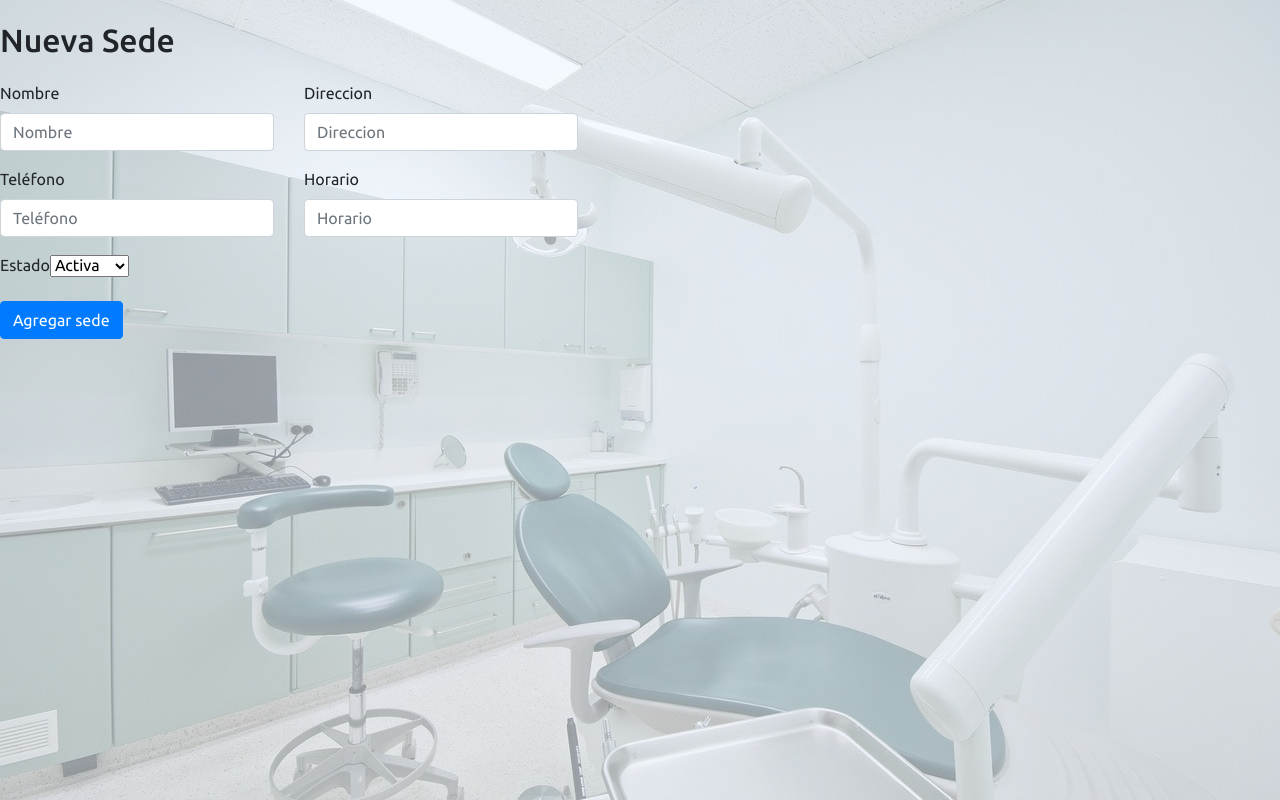
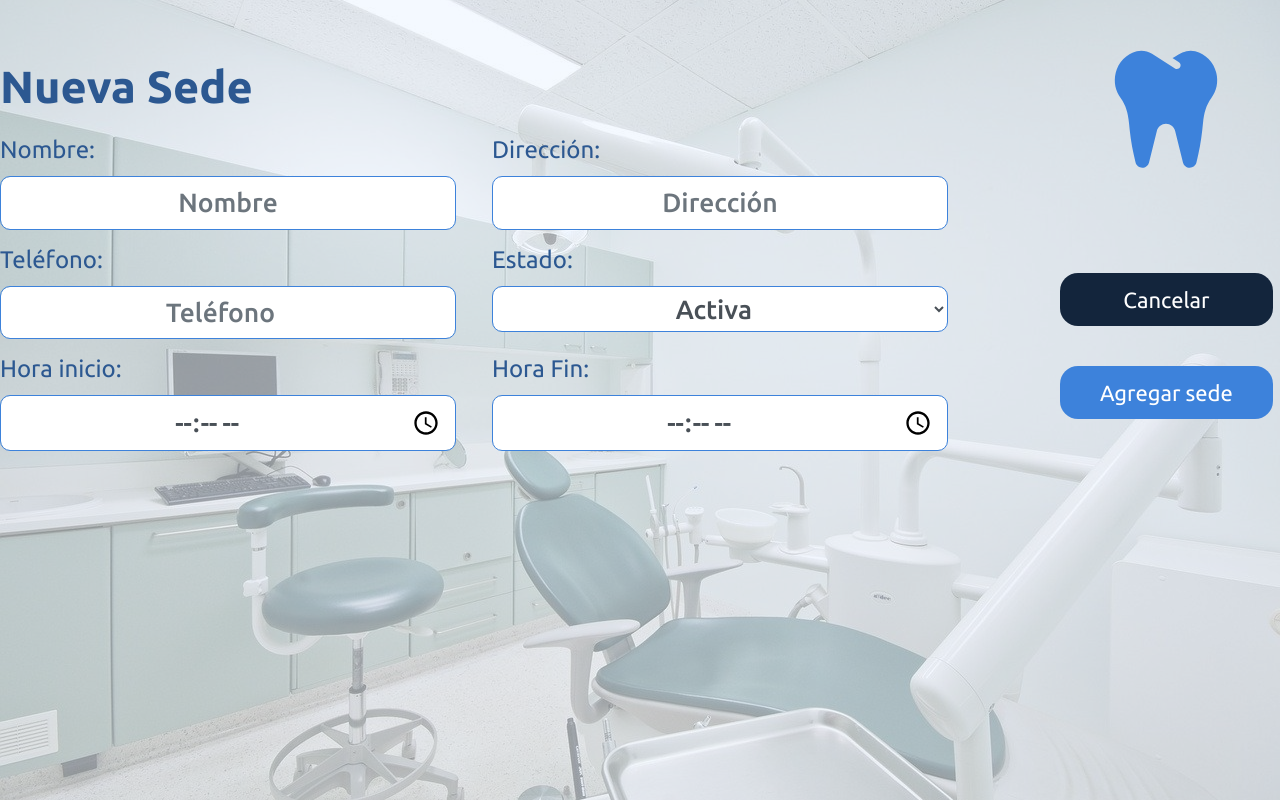
Before and after one commit to ZohanJS/Front-Gestor-Citas, a React (Create React App) app: page /sedes/nuevo in a window 1280 px wide. Built offline with nearby package versions, Linux system fonts and the light colour scheme.

Commit message:
Estilo formulario sedes y navegacion

```diff
--- a/package.json
+++ b/package.json
@@ -19,7 +19,7 @@
     "sweetalert2": "^8.8.3"
   },
   "scripts": {
-    "start": "react-scripts start",
+    "start": "react-scripts --openssl-legacy-provider start",
     "build": "react-scripts build",
     "test": "react-scripts test",
     "eject": "react-scripts eject"
--- a/public/css/app.css
+++ b/public/css/app.css
@@ -24,6 +24,7 @@ h2 {
     font-family: var(--fontTexto);
     color: white;
     font-size: 3rem;
+    text-align: center;
 }
 .contenedor {
     max-width: 1400px;
--- a/src/componentes/sedes/EditarSede.js
+++ b/src/componentes/sedes/EditarSede.js
@@ -9,8 +9,8 @@ function EditarSede({}){
 
     return (
       <div className="">
-        <h1>Editar Sede </h1>
         <SedeForm
+          titulo="Editar sede"
           handleSubmit={editarSede}
           handleChange={handleChange}
           validarSede={validarSede}
--- a/src/componentes/sedes/NuevaSede.js
+++ b/src/componentes/sedes/NuevaSede.js
@@ -7,8 +7,8 @@ function NuevaSede(){
 
   return (
     <div >
-      <h1>Nueva Sede </h1>
       <SedeForm
+        titulo="Nueva Sede"
         handleSubmit={agregarSede}
         handleChange={handleChange}
         validarSede={validarSede}
--- a/src/componentes/sedes/Sede.js
+++ b/src/componentes/sedes/Sede.js
@@ -48,7 +48,6 @@ function Sede({sede}) {
                 <td className="estado">{(estado)?"Activa":"Inactiva"}</td>
                 <td>
                     <div>
-                        <Button onClick={eliminarSede} className="btnIcon" id="delete"><FontAwesomeIcon icon={faTrashAlt}></FontAwesomeIcon></Button>
                         <Button onClick={() => push('/sedes/editar', { sede })} className="btnIcon" id="edit"><FontAwesomeIcon icon={faPen}></FontAwesomeIcon></Button>
                     </div>
                 </td>
--- /dev/null
+++ b/src/componentes/sedes/SedeForm.css
@@ -0,0 +1,77 @@
+.containerFormularioSede {
+    display: flex;
+    flex-flow: row wrap;
+    justify-content: CENTER;
+    width: 100%;
+    height: 80%;
+    margin-top:60px;
+  }
+
+  .containerFormularioSede h4 {
+    font-weight: 900;
+    color: var(--text);
+    font-size: 45px;
+    padding-bottom: 10px;
+  }
+
+  .grillaSede {
+    display: grid;
+    grid-template-columns: repeat(2, 1fr);
+    gap: 0.5em 1.5em;
+    color: var(--text);
+    font-size: 24px;
+  }
+
+  .botoneraSede {
+    position: relative;
+    display: flex;
+    align-items: flex-end;
+    width: auto;
+    margin: 2em;
+    transform:translateX(80px)
+  }
+
+  .botonesSede {
+    display: flex;
+    flex-flow: column nowrap;
+    justify-content: center;
+    position: relative;
+    justify-content: center;
+  }
+
+  .logo {
+    position: absolute;
+    color: var(--light);
+    font-size: 8em;
+    top: 0;
+    left: 0;
+    right: 0;
+    margin: auto;
+  }
+
+  .btn_registroSede {
+    border-radius: 18px !important;
+    margin-bottom: 40px;
+    background-color: #13253c !important;
+    border: 0 !important;
+    text-align: center !important;
+    padding: 10px 40px;
+    font-size: 22px;
+    width: 100%;
+    margin: auto;
+  }
+
+  .btn2registroSede {
+    margin-top: 40px;
+    background-color: #3d82db !important;
+  }
+
+  #horaInicio{
+    width:100%;
+
+  }
+
+  #horaFin{
+    width:100%;
+
+  }
--- a/src/componentes/sedes/SedeForm.js
+++ b/src/componentes/sedes/SedeForm.js
@@ -1,107 +1,133 @@
-import React from 'react';
-import { Form, Input , Row, Button, Label, FormGroup, Col} from 'reactstrap';
+import React from "react";
+import { FontAwesomeIcon } from "@fortawesome/react-fontawesome";
+import { faTooth } from "@fortawesome/free-solid-svg-icons";
+import "./SedeForm.css";
+import { Link } from "react-router-dom";
 
-
-export function SedeForm({ handleSubmit, handleChange, validarSede, sede, buttonText }){
+export function SedeForm ({
+  handleSubmit,
+  handleChange,
+  validarSede,
+  sede,
+  buttonText,
+  titulo,
+}) {
+  console.log(sede);
   return (
-    <div >
-      <Form onSubmit={handleSubmit}>
-      <Row form>
-        <Col md={6}>
-          <FormGroup>
-            <Label for="nombre">
-              Nombre
-            </Label>
-            <Input
+    <form className="containerFormularioSede" onSubmit={handleSubmit}>
+      <div>
+        <h4>{titulo}</h4>
+        <div className="grillaSede">
+          <div>
+            <label>Nombre:</label>
+            <input
+              className="form-control us-cn"
+              name="nombre"
               id="nombre"
-              name="nombre"
               placeholder="Nombre"
               type="text"
               value={sede.nombre}
               onChange={handleChange}
+              required
             />
-          </FormGroup>
-        </Col>
-        <Col md={6}>
-          <FormGroup>
-            <Label for="direccion">
-              Direccion
-            </Label>
-            <Input
+          </div>
+
+          <div>
+            <label>Dirección: </label>
+            <input
+              className="form-control us-cn"
+              name="direccion"
               id="direccion"
-              name="direccion"
-              placeholder="Direccion"
+              placeholder="Dirección"
               type="text"
               value={sede.direccion}
               onChange={handleChange}
+              required
             />
-          </FormGroup>
-        </Col>
-      </Row>
-      <Row form>
-        <Col md={6}>
-          <FormGroup>
-            <Label for="telefono">
-              Teléfono
-            </Label>
-            <Input
+          </div>
+
+          <div>
+            <label>Teléfono: </label>
+            <input
+              className="form-control us-cn"
+              name="telefono"
               id="telefono"
-              name="telefono"
               placeholder="Teléfono"
-              value={ sede.telefono }
               type="number"
+              value={sede.telefono}
               onChange={handleChange}
+              required
+              autoComplete="off"
             />
-          </FormGroup>
-        </Col>
-        <Col md={6}>
-          <FormGroup>
-            <Label for="horario">
-              Horario
-            </Label>
-            <Input
-              id="horario"
-              name="horario"
-              placeholder="Horario"
-              type="text"
-              value={sede.horario}
-              onChange={handleChange}
-            />
-          </FormGroup>
-        </Col>
-      </Row>
-      <Row form>
-        <Col md={6}>
-          <FormGroup>
-            <Label for="estado">
-              Estado
-            </Label>
-            <Input
+          </div>
 
+          <div>
+            <label> Estado: </label>
+            <select
+              className="form-control us-cn selectRegistro"
               id="estado"
               name="estado"
               placeholder="Estado"
               type="select"
               value={sede.estado}
               onChange={handleChange}
-
-              >
-
+              defaultValue={sede.estado}
+            >
+              <option selected>Elige...</option>
               <option value={true}>Activa </option>
               <option value={false}>Inactiva </option>
+            </select>
+          </div>
 
-            </Input>
-          </FormGroup>
-        </Col>
-      </Row>
+          <div>
+            <label>Hora inicio:</label>
+            <input
+              className="form-control us-cn"
+              name="horaInicioSede"
+              id="horaInicio"
+              placeholder="Hora Inicio"
+              type="time"
+              value={sede.horaInicioSede}
+              onChange={handleChange}
+              required
+            />
+          </div>
 
-      <Button
-        color="primary"
-      >
-        {buttonText}
-      </Button>
-    </Form>
-  </div>
-
-  )
+          <div>
+            <label>Hora Fin: </label>
+            <input
+              className="form-control us-cn"
+              name="horaFinSede"
+              id="horaFin"
+              placeholder="Hora Fin"
+              type="time"
+              value={sede.horaFinSede}
+              onChange={handleChange}
+              required
+            />
+          </div>
+        </div>
+      </div>
+      <div className="botoneraSede">
+        <div className="botonesSede">
+          <FontAwesomeIcon
+            icon={faTooth}
+            className="logo"
+          ></FontAwesomeIcon>
+          <Link to={"/sedes"}>
+          <input
+            type="button"
+            value="Cancelar"
+            className="btn_registroSede btn btn-primary"
+          />
+          </Link>
+          <input
+            type="submit"
+            className="btn_registroSede btn btn-primary btn2registroSede"
+            value={buttonText}
+          ></input>
+        </div>
+      </div>
+    </form>
+  );
 }
--- a/src/componentes/sedes/hooksSedes/useEditarSedeController.js
+++ b/src/componentes/sedes/hooksSedes/useEditarSedeController.js
@@ -19,8 +19,27 @@ export function useEditarSedeController(currentSede) {
     })
   }
 
+  function horarioSede(hora) {
+    let horas = hora.split(':');
+    let data = '';
+    if(parseInt(horas[0]) < 12) {
+      return data = `${hora} AM`
+    }
+    else{
+      if(parseInt(horas[0]) == 12) {
+        return data = `${hora} PM`
+      }
+      if(parseInt(horas[0]) == 0) {
+        return data = `${horas[0]+12}:${horas[1]} AM`
+      }
+      return data = `${horas[0]-12}:${horas[1]} PM`
+    }
+  }
+
   function editarSede(event) {
     event.preventDefault();
+    sede.horario = `${horarioSede(sede.horaInicioSede)} - ${horarioSede(sede.horaFinSede)}`
+    console.log(sede);
     odontologoAxios.put(`/api/sede/update/${currentSede._id}`, sede, {
       headers: {
         Authorization: `Bearer ${auth.token}`,
@@ -41,7 +60,7 @@ export function useEditarSedeController(currentSede) {
           )
 
         }
-        push('/');
+        push('/sedes');
       }).catch(() => {
       Swal.fire({
         type: 'error',
@@ -52,8 +71,8 @@ export function useEditarSedeController(currentSede) {
   }
 
   function validarSede() {
-    const {nombre, direccion, telefono, horario, estado} = sede;
-    return !nombre.length || !direccion.length || !telefono.length || !horario.length || !estado.length;
+    const {nombre, direccion, telefono, estado, horaInicioSede, horaFinSede} = sede;
+    return !nombre.length || !direccion.length || !telefono.length || !estado.length || !horaInicioSede.length || !horaFinSede.length ;
   }
 
   if(!auth.auth && (localStorage.getItem('token') === auth.token ) ) {
--- a/src/componentes/sedes/hooksSedes/useNuevaSedeController.js
+++ b/src/componentes/sedes/hooksSedes/useNuevaSedeController.js
@@ -9,7 +9,7 @@ const initialValue = {
   direccion:'',
   telefono :'',
   horario:'',
-  estado:''
+  estado: true
 }
 
 export function useNuevaSedeController() {
@@ -24,8 +24,26 @@ export function useNuevaSedeController() {
     })
   }
 
+  function horarioSede(hora) {
+    let horas = hora.split(':');
+    let data = '';
+    if(parseInt(horas[0]) < 12) {
+      return data = `${hora} AM`
+    }
+    else{
+      if(parseInt(horas[0]) == 12) {
+        return data = `${hora} PM`
+      }
+      if(parseInt(horas[0]) == 0) {
+        return data = `${horas[0]+12}:${horas[1]} AM`
+      }
+      return data = `${horas[0]-12}:${horas[1]} PM`
+    }
+  }
+
   function agregarSede(event) {
     event.preventDefault();
+    sede.horario = `${horarioSede(sede.horaInicioSede)} - ${horarioSede(sede.horaFinSede)}`
     console.log(sede)
     odontologoAxios.post('/api/sede/create', sede, {
       headers: {
@@ -48,7 +66,7 @@ export function useNuevaSedeController() {
           )
 
         }
-        push('/');
+        push('/sedes');
       }).catch(() => {
       Swal.fire({
         type: 'error',
@@ -59,8 +77,8 @@ export function useNuevaSedeController() {
   }
 
   function validarSede() {
-    const {nombre, direccion, telefono, horario, estado} = sede;
-    return !nombre.length || !direccion.length || !telefono.length || !horario.length || !estado.length;
+    const {nombre, direccion, telefono, horaInicioSede, horaFinSede, estado} = sede;
+    return !nombre.length || !direccion.length || !telefono.length || !horaInicioSede.length || !horaFinSede.length || !estado.length;
   }
 
   if(!auth.auth && (localStorage.getItem('token') === auth.token ) ) {
```
Also changed, not shown: src/componentes/layout/navegacion.css (+11 -3 lines), 1 other file (tests, documents, lock files or other folders).
